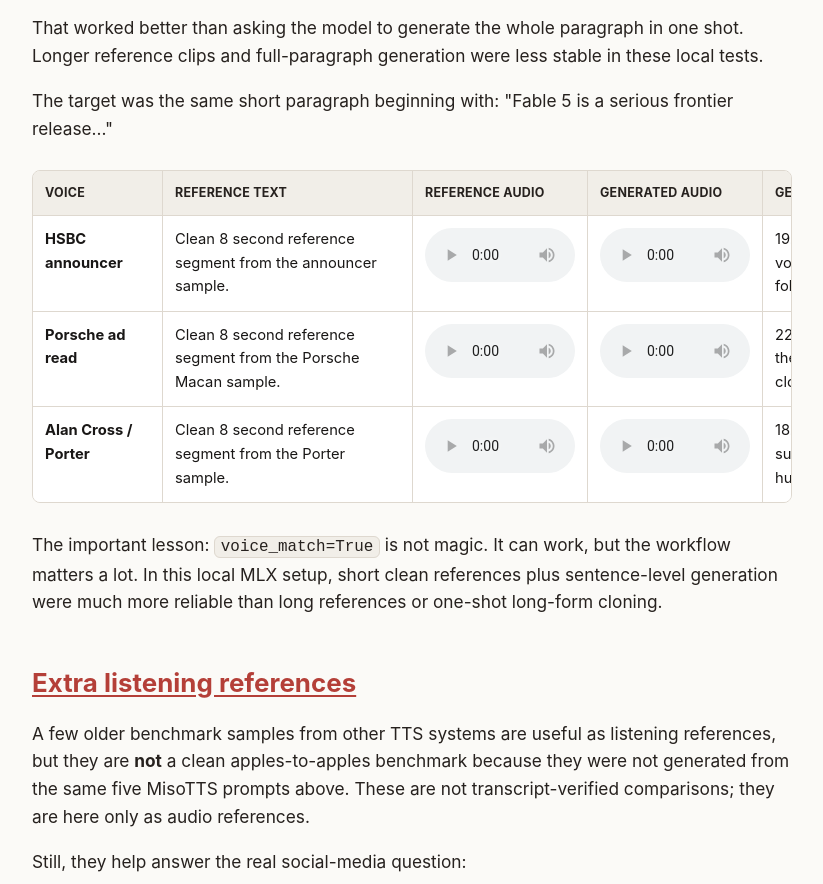
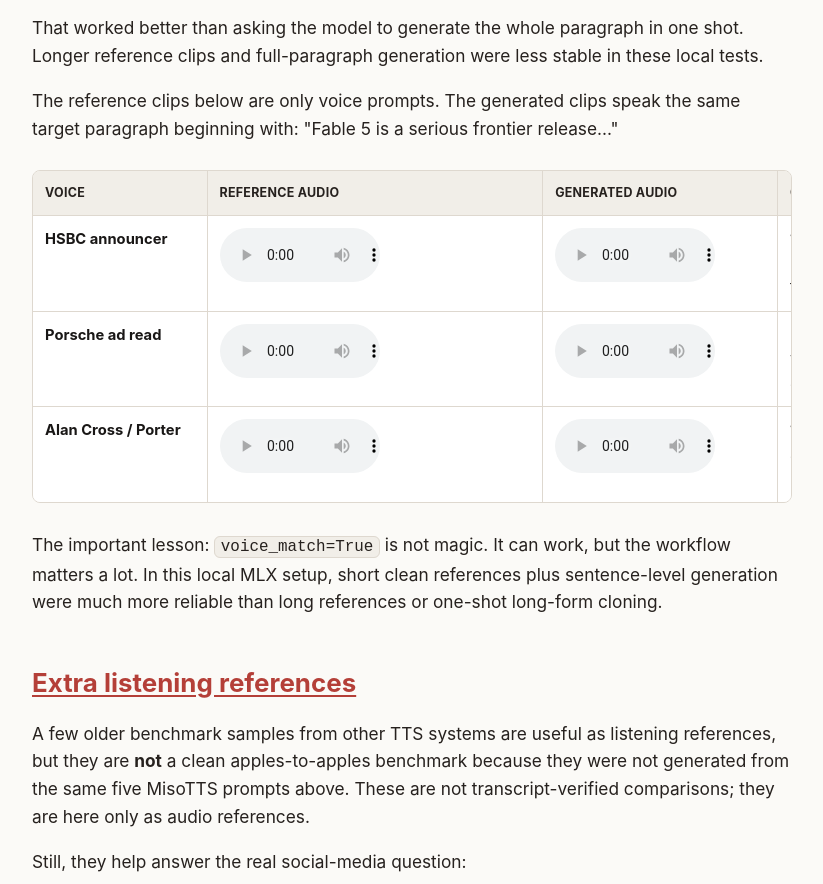
Before and after one commit to 8bitnand/8bitnand.github.io, an Eleventy site: page src/blog/local-misotts-mlx-apple-silicon/index.md in a window 1280 px wide. Shown: the part 6020-6904 px from the top of the page, without its empty margins (228-1051 px from the left). Built offline with nearby package versions, Linux system fonts and the light colour scheme; Eleventy itself is replaced by a stand-in of ours; files that its build step writes are made by us from their sources.

Commit message:
Clarify MisoTTS voice cloning audio table

```diff
--- a/src/blog/local-misotts-mlx-apple-silicon/index.md
+++ b/src/blog/local-misotts-mlx-apple-silicon/index.md
@@ -167,14 +167,13 @@ This was the more useful workflow:
 
 That worked better than asking the model to generate the whole paragraph in one shot. Longer reference clips and full-paragraph generation were less stable in these local tests.
 
-The target was the same short paragraph beginning with: "Fable 5 is a serious frontier release..."
+The reference clips below are only voice prompts. The generated clips speak the same target paragraph beginning with: "Fable 5 is a serious frontier release..."
 
 <div class="audio-table-wrap">
 <table class="audio-comparison-table">
   <thead>
     <tr>
       <th>Voice</th>
-      <th>Reference text</th>
       <th>Reference audio</th>
       <th>Generated audio</th>
       <th>Generation notes</th>
@@ -183,21 +182,18 @@ The target was the same short paragraph beginning with: "Fable 5 is a serious fr
   <tbody>
     <tr>
       <td>HSBC announcer</td>
-      <td>Clean 8 second reference segment from the announcer sample.</td>
       <td><audio controls preload="metadata" src="./ref_hsbc_announcer_8s.wav"></audio></td>
       <td><audio controls preload="metadata" src="./clone_hsbc_fable_paragraph.wav"></audio></td>
       <td>19.84s output. This was the best voice-clone result from the follow-up run.</td>
     </tr>
     <tr>
       <td>Porsche ad read</td>
-      <td>Clean 8 second reference segment from the Porsche Macan sample.</td>
       <td><audio controls preload="metadata" src="./ref_tpx_porsche_8s.wav"></audio></td>
       <td><audio controls preload="metadata" src="./clone_tpx_porsche_fable_paragraph.wav"></audio></td>
       <td>22.80s output. Generated with the same sentence-by-sentence clone workflow.</td>
     </tr>
     <tr>
       <td>Alan Cross / Porter</td>
-      <td>Clean 8 second reference segment from the Porter sample.</td>
       <td><audio controls preload="metadata" src="./ref_tpx_alancross_8s.wav"></audio></td>
       <td><audio controls preload="metadata" src="./clone_tpx_alancross_fable_paragraph.wav"></audio></td>
       <td>18.00s output. Generated successfully, but still needs human listening judgment.</td>
```
